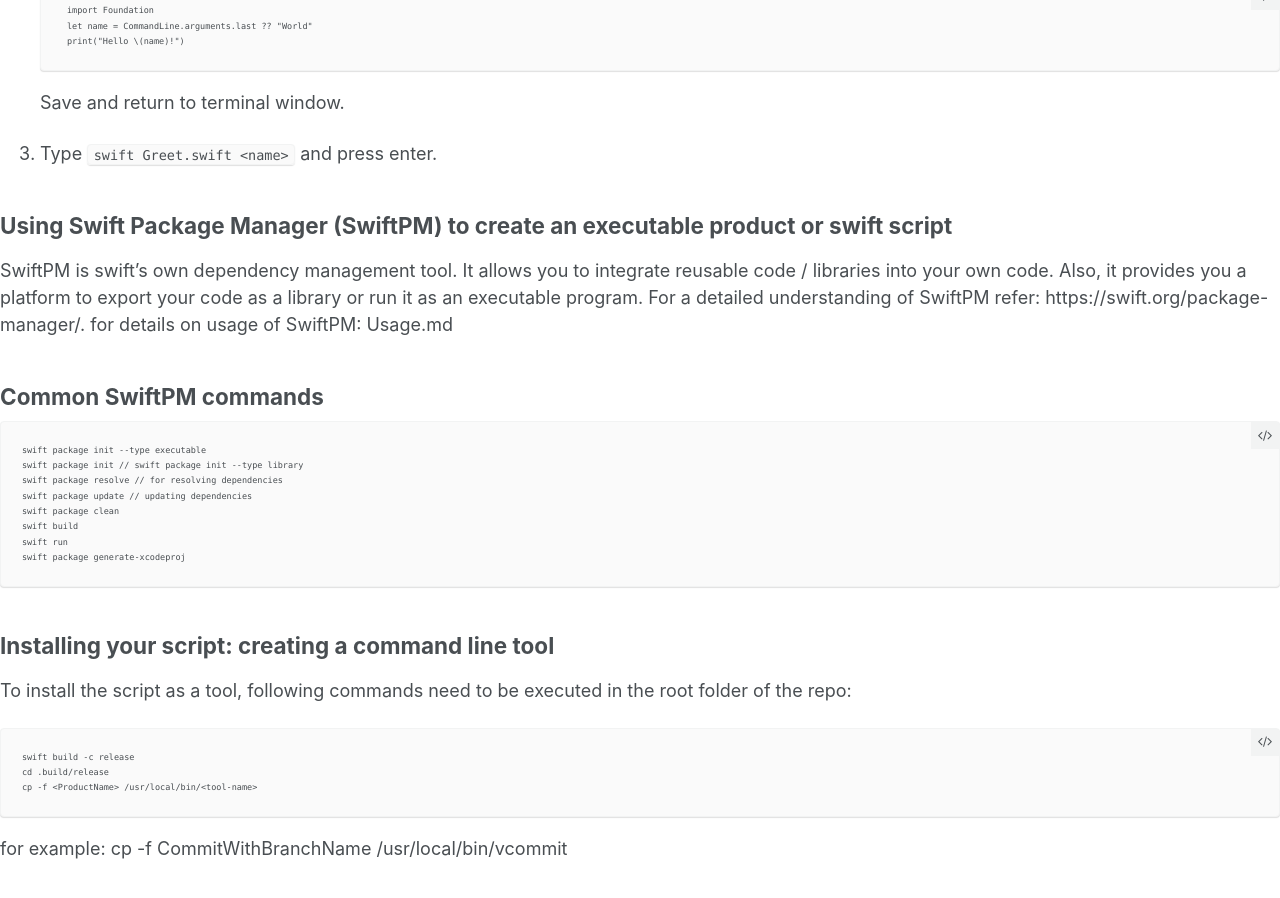
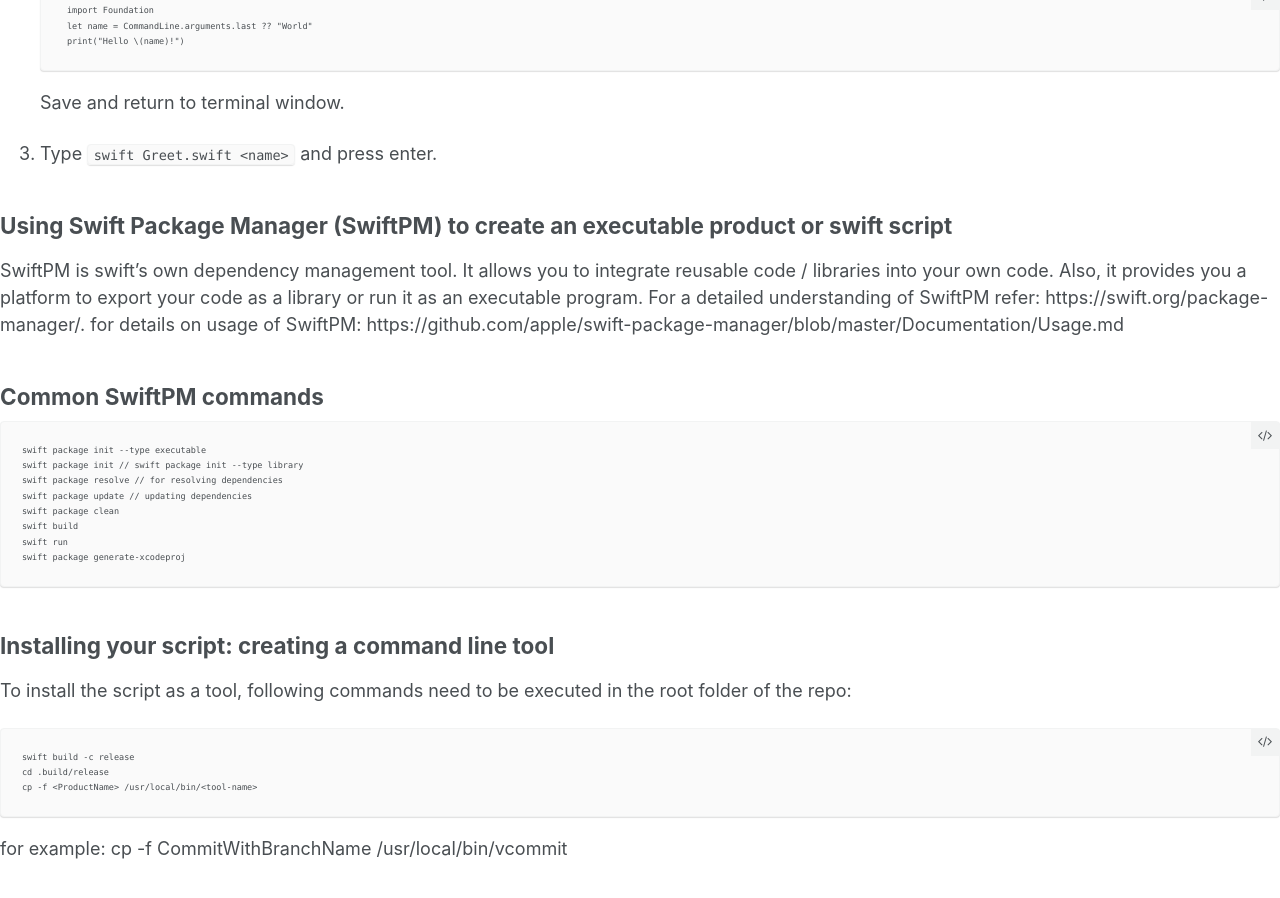
Before and after one commit to v-i-s-h-a-l/v-i-s-h-a-l.github.io, a Jekyll site: the page built from _posts/2020-03-18-scripting-with-swift.md, in a window 1280 px wide and 900 px high, scrolled down 1000 px. Built offline with Jekyll 4.4.1, drawn with Linux system fonts in a browser that asks for light colours; comment, search, counter and statistics services are not loaded; some of the changed lines change nothing that is shown.

Commit message:
Update 2020-03-18-scripting-with-swift.md

````diff
--- a/_posts/2020-03-18-scripting-with-swift.md
+++ b/_posts/2020-03-18-scripting-with-swift.md
@@ -29,7 +29,8 @@ Save and return to terminal window.
 ## Using Swift Package Manager (SwiftPM) to create an executable product or swift script
 SwiftPM is swift’s own dependency management tool. It allows you to integrate reusable code / libraries into your own code. Also, it provides you a platform to export your code as a library or run it as an executable program. For a detailed understanding of SwiftPM refer: https://swift.org/package-manager/.
 for details on usage of SwiftPM:
-Usage.md
+https://github.com/apple/swift-package-manager/blob/master/Documentation/Usage.md
+
 ## Common SwiftPM commands
 ```
 swift package init --type executable
````
